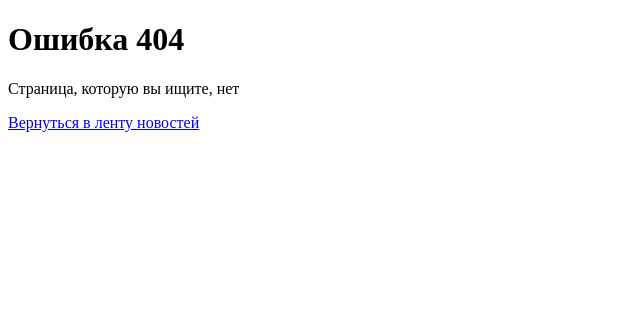
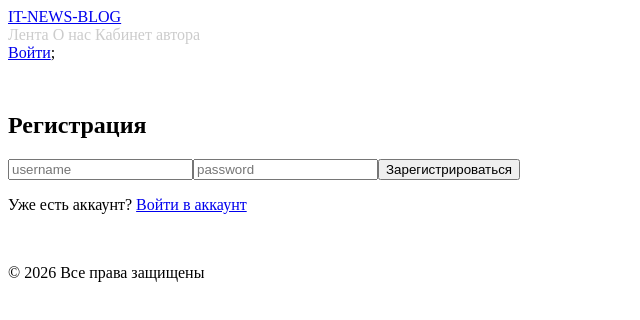
Before and after one commit to Aleksei-Nika/ReactBlog, a React (Vite) app: page /register in a window 1280 px wide. Before the commit this address had no page. Shown: the top 320 px of the page, without its empty margins (0-640 px from the left). Built offline with nearby package versions, Linux system fonts and the light colour scheme.

Commit message:
auth comleted

```diff
--- a/src/contex/AuthContex.jsx
+++ b/src/contex/AuthContex.jsx
@@ -4,7 +4,7 @@ import { createContext, useContext, useState, useEffect } from 'react';
 // контекст это "коробка" в которой будут лежать данные об авторизации
 const AuthContext = createContext(null);
 
-function AuthProvider({ children }){
+export function AuthProvider({ children }){
 
     // для хранения текущего вошедшего пользователя
     const [currentUser, setCurrentUser] = useState(()=>{
@@ -43,10 +43,15 @@ function AuthProvider({ children }){
 
     };
 
+    return (
+    <AuthContext.Provider value={{ currentUser, login, register, logout }}>
+        {children}
+    </AuthContext.Provider>
+    );
+
     // добавить проброс
 }
 // создаем собственный хук для удобного использования контекста в других комп.
-function useAuth(){
+export function useAuth(){
     return useContext(AuthContext);
 }
-export default useAuth;
--- a/src/layouts/BlogLayout.jsx
+++ b/src/layouts/BlogLayout.jsx
@@ -1,8 +1,18 @@
-import { NavLink, Link, Outlet} from "react-router-dom";
+import { NavLink, Link, Outlet, useNavigate} from "react-router-dom";
+import { useAuth } from '../contex/AuthContex';
 import './BlogLayout.css';
 
 function BlogLayout() {
     const setActiveClass = ({ isActive }) => isActive ? 'nav-link active' : 'nav-link';
+
+    const { currentUser, logout } = useAuth();
+    const navigate = useNavigate();
+
+    const handleLogoutClick = () => {
+        logout();
+        navigate('/news');
+    }
+
     return (
         <>
             <header>
@@ -13,6 +23,17 @@ function BlogLayout() {
                     <NavLink to="/news" className={setActiveClass}> Лента </NavLink>
                     <NavLink to="/about" className={setActiveClass}> О нас </NavLink>
                     <NavLink to="/dashboard/profile" className={setActiveClass}> Кабинет автора </NavLink>
+                    {/* БЛОК АВТОРИЗАЦИИ*/}
+                    <div>
+                        {currentUser ? (
+                            <>
+                                <span>Привет, {currentUser.username}</span>
+                                <button onClick={handleLogoutClick}>Выйти</button>
+                            </>
+                        ) : (
+                            <Link to='/login'>Войти</Link>
+                        )};
+                    </div>
                 </nav>
             </header>
             <main>
--- a/src/layouts/ProtectedRout.jsx
+++ b/src/layouts/ProtectedRout.jsx
@@ -1,10 +1,10 @@
 import { Navigate, useLocation } from 'react-router-dom';
-import { useAuth } from '../context/AuthContext';
+import { useAuth } from '../contex/AuthContex';
 
 function ProtectedRoute({ children }){
 
     const location= useLocation(); //записываем, откуда пришел пользователь
-    const currentUser = useAuth();
+    const {currentUser} = useAuth();
 
     // ЕСЛИ НЕ АВТОРИЗОВАН
     if(!currentUser){
--- a/src/main.jsx
+++ b/src/main.jsx
@@ -8,9 +8,14 @@ import Dashboard from './pages/Dashboard';
 import Profile from './pages/Profile';
 import Settings from './pages/Settings';
 import NotFound from './pages/NoteFound';
+import Login from './pages/Login';
+import Register from './pages/Register';
 
+import ProtecterRoute from './layouts/ProtectedRout';
+import { AuthProvider } from './contex/AuthContex';
 
 createRoot(document.getElementById('root')).render(
+  <AuthProvider>
     <Router>
       <Routes>
         {/* ПРАВИЛО РЕДИРЕКТА: если пользователь зашел просто на сайт ("/")
@@ -21,7 +26,10 @@ createRoot(document.getElementById('root')).render(
           <Route path='news' element={<NewsFeed />} />
           <Route path='about' element={<About />} />
           <Route path='news/:articleID' element={<ArticlePage />} />
-        <Route path='dashboard' element={<Dashboard />} >
+          <Route path='login' element={<Login />} />
+          <Route path='register' element={<Register />} />
+          {/*ЗАЩИЩЕННЫЙ РОУТ КАБИНЕТ */}
+          <Route path='dashboard' element={<ProtecterRoute><Dashboard /></ProtecterRoute>} >
             <Route path='profile' element={<Profile />} />
             <Route path='settings' element={<Settings />} />
           </Route>
@@ -29,4 +37,5 @@ createRoot(document.getElementById('root')).render(
         <Route path='*' element={<NotFound/>} />
       </Routes>
     </Router>
+  </AuthProvider>
 )
--- a/src/pages/Login.jsx
+++ b/src/pages/Login.jsx
@@ -0,0 +1,52 @@
+import { useState } from "react";
+import { useNavigate, useLocation, Link } from "react-router-dom";
+import { useAuth } from "../contex/AuthContex";
+
+function Login(){
+    const [username, setUsername] = useState('');
+    const [password, setPassword] = useState('');
+    const [error, setError] = useState('');
+
+    const { login } = useAuth();
+    const navigate = useNavigate();
+    const location = useLocation();
+
+    // если шел в кабинет после авторизации вернем в кабинет
+    // если зашел на логин сам, то перенаправим на /news
+    const fromPage = location.state?.from?.pathname || '/news' ;
+
+    const handleSubmit = (e) => {
+        e.preventDefault();
+        setError(''); //сброс старых ошибок
+        if (!username.trim() || !password.trim()){
+            setError('Все поля должны быть заполнены');
+            return;
+        };
+        const result = login(username, password);
+        if (result.succses){
+            // перенаправляем туда, куда шел изначально
+            navigate(fromPage, {replace: true });
+        } else{
+            setError(result.message);
+        };
+    };
+    return (
+        <div style={{maxWadth: '400px', margin: '50px auto'}}>
+            <h2>Войти в аккаунт</h2>
+            {error && <p style={{colore: 'red'}}>{error}</p>}
+
+            <form onSubmit={handleSubmit}>
+                <input type="text" placeholder="username"
+                value={username}
+                onChange={(e) => setUsername(e.target.value)}/>
+                <input type="password" placeholder="password"
+                value={password}
+                onChange={(e) => setPassword(e.target.value)}/>
+                <button type="submit">Войти</button>
+            </form>
+            <p>Ещё нет аккаунта? <Link to='/register'>Зарегистрироваться</Link></p>
+
+        </div>
+    );
+};
+export default Login;
--- a/src/pages/Register.jsx
+++ b/src/pages/Register.jsx
@@ -0,0 +1,53 @@
+import { useState } from "react";
+import { useNavigate, useLocation, Link } from "react-router-dom";
+import { useAuth } from "../contex/AuthContex";
+
+function Register(){
+    const [username, setUsername] = useState('');
+    const [password, setPassword] = useState('');
+    const [error, setError] = useState('');
+    const [success, setSuccess] = useState('');
+
+    const { register } = useAuth();
+    const navigate = useNavigate();
+
+    const handleSubmit = (e) => {
+        e.preventDefault();
+        setError(''); //сброс старых ошибок
+        setSuccess('');
+        if (!username.trim() || !password.trim()){
+            setError('Все поля должны быть заполнены');
+            return;
+        };
+        const result = register(username, password);
+
+        if (result.success){
+            // перенаправляем туда, куда шел изначально
+            setSuccess(result.message);
+            setTimeout(() =>{
+                navigate('/login');
+            }, 2000);
+        } else {
+            setError(result.message);
+        };
+    };
+    return (
+        <div style={{maxWadth: '400px', margin: '50px auto'}}>
+            <h2>Регистрация</h2>
+            {error && <p style={{colore: 'red'}}>{error}</p>}
+            {success && <p style={{ color: 'green' }}>{success}</p>}
+
+            <form onSubmit={handleSubmit}>
+                <input type="text" placeholder="username"
+                value={username}
+                onChange={(e) => setUsername(e.target.value)}/>
+                <input type="password" placeholder="password"
+                value={password}
+                onChange={(e) => setPassword(e.target.value)}/>
+                <button type="submit">Зарегистрироваться</button>
+            </form>
+            <p>Уже есть аккаунт? <Link to='/login'>Войти в аккаунт</Link></p>
+        </div>
+    );
+};
+export default Register;
```
Also changed, not shown: 1 other file (tests, documents, lock files or other folders). Lines whose indentation alone changed are shown as unchanged.
